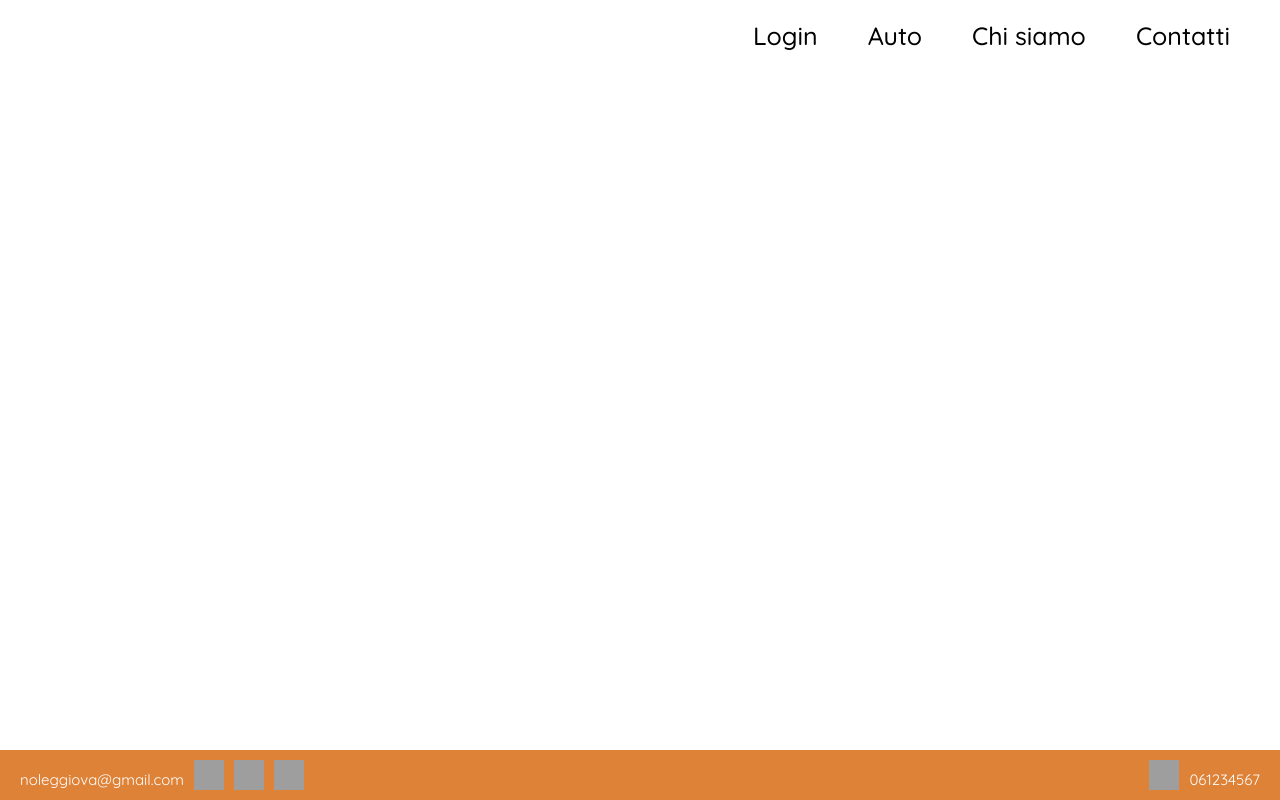
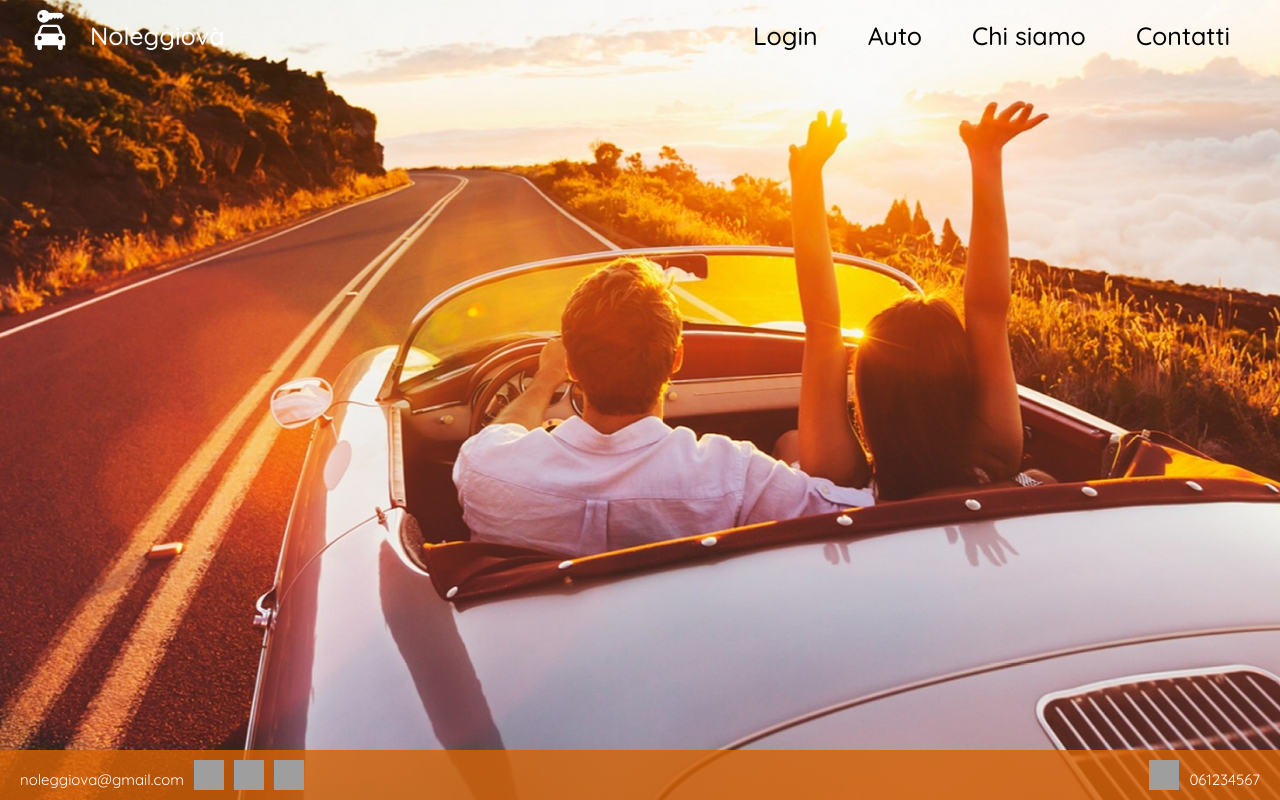
Before and after one commit to glg-23/autonoleggio-react, a React (Create React App) app in the folder autonoleggio-react/: page / in a window 1280 px wide. Built offline with nearby package versions, Linux system fonts and the light colour scheme; grey boxes are pictures that could not be loaded.

Commit message:
update home

```diff
--- a/autonoleggio-react/src/components/home/Home.css
+++ b/autonoleggio-react/src/components/home/Home.css
@@ -1,7 +1,5 @@
 .sfondo {
-    background: url("../../media/sfondoHome.jpg") no-repeat center center fixed;
-    -webkit-background-size: cover;
-    -moz-background-size: cover;
-    -o-background-size: cover;
+    background: url("../../media/sfondoHome2.jpg") no-repeat center center fixed;
     background-size: cover;
+    height: 100vh;
 }
```
